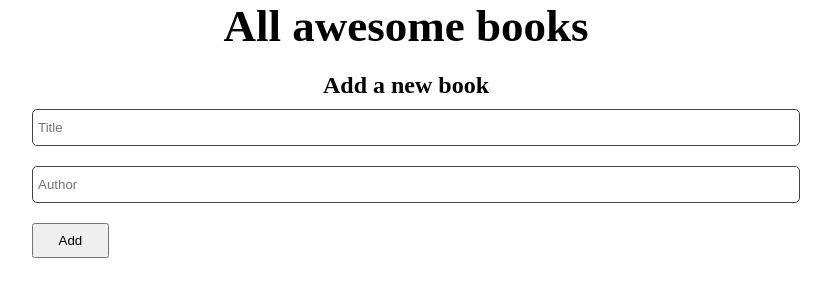
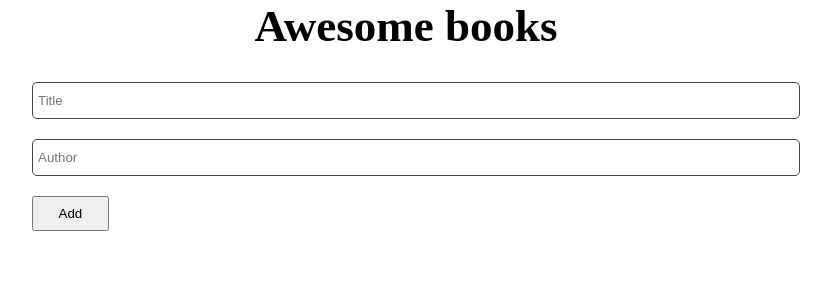
Before and after one commit to AlselwiAisha/Awesome-books-M2, a website: page index.html in a window 1280 px wide. Shown: the whole page, without its empty margins (234-1065 px from the left). Drawn offline with Linux system fonts and the light colour scheme; files that its build step writes are made by us from their sources.

Commit message:
Revert "Update index.html"
This reverts commit e3381f0013aa3399af979d7742f651eecb453f6c.

```diff
--- a/index.html
+++ b/index.html
@@ -3,12 +3,12 @@
 <head>
     <meta charset="UTF-8">
     <meta name="viewport" content="width=device-width, initial-scale=1.0">
-    <link rel="stylesheet" href="./css/style.css">
+    <link rel="stylesheet" href="./Styles/style.css">
     <title>Awesome books</title>
 </head>
 <body>
 <section class="books-list" id="books-list">
-      <h1>All awesome books</h1>
+      <h1>Awesome books</h1>
        <div id="book">
 
      </div>
@@ -16,7 +16,6 @@
 </section>
 
 <section class="add-new">
-    <h2>Add a new book</h2>
     <form id="form" method="POST">
         <input type="text" name="title" placeholder="Title" id="title" required>
         <input type="text" name="author" placeholder="Author" id="author" required>
```
